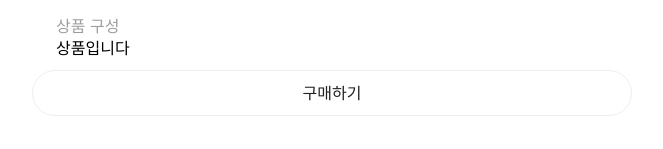
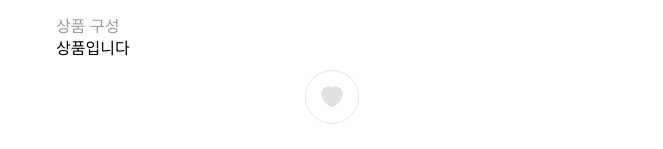
Before and after one commit to hyejinny97/bbangle, a Next.js app: page /products/1 in a window 1280 px wide. Shown: the part 803-952 px from the top of the page, without its empty margins (308-971 px from the left). Built offline with nearby package versions, Linux system fonts and the light colour scheme.

Commit message:
✨ Feat : 찜하기 버튼 생성

```diff
--- a/src/app/products/[id]/page.tsx
+++ b/src/app/products/[id]/page.tsx
@@ -1,9 +1,10 @@
 'use client';
 
-import Btn from '@/components/commons/button/client/Btn';
+import BtnHeart from '@/components/commons/button/client/Btn_heart';
 import Header from '@/components/commons/header/server/Header';
 import ProductImgs from '@/components/units/Detail/client/ProductImgs';
 import ProductInfo from '@/components/units/Detail/client/ProductInfo';
+import { useState } from 'react';
 
 const product = {
     id: 1,
@@ -17,12 +18,16 @@ const product = {
 };
 
 const ProductDetail = () => {
+    const [isLiked, setIsLiked] = useState(false);
+    const handleLikeClick = () => {
+        setIsLiked(!isLiked);
+    };
     return (
         <>
             <Header title="상품보기" />
             <ProductImgs product={product} />
             <ProductInfo product={product} />
-            <Btn title="구매하기" active={false} onClick={() => {}} />
+            <BtnHeart isLiked={isLiked} onClick={handleLikeClick} />
         </>
     );
 };
--- /dev/null
+++ b/src/components/commons/button/client/Btn_heart.tsx
@@ -0,0 +1,23 @@
+import React, { MouseEvent } from 'react';
+import Red from '@/components/commons/button/assets/icn_heart_red.svg';
+import Gray from '@/components/commons/button/assets/icn_heart_gray.svg';
+
+interface ButtonProps {
+    isLiked: boolean;
+    onClick: (_e: MouseEvent<HTMLButtonElement>) => void;
+}
+
+function BtnHeart({ isLiked, onClick }: ButtonProps) {
+    return (
+        <div className="w-full text-center ">
+            <button
+                className="border border-solid border-[#EEEEEE]-200 rounded-[999px] p-[13px]"
+                onClick={onClick}
+            >
+                <div className={isLiked ? 'animate-pop' : ''}>{isLiked ? <Red /> : <Gray />}</div>
+            </button>
+        </div>
+    );
+}
+
+export default BtnHeart;
--- a/tailwind.config.js
+++ b/tailwind.config.js
@@ -3,7 +3,17 @@ module.exports = {
     // tailwind CSS 를 적용할 경로를 app폴더내 모든 디렉토리내 js,ts,jsx,tsx파일에 적용
     content: ['./src/**/*.{js,ts,jsx,tsx}'],
     theme: {
-        extend: {}
+        extend: {
+            keyframes: {
+                pop: {
+                    '0%, 100%': { transform: 'scale(1)' },
+                    '50%': { transform: 'scale(1.2)' }
+                }
+            },
+            animation: {
+                pop: 'pop 0.4s ease-in-out'
+            }
+        }
     },
     plugins: []
 };
```
Also changed, not shown: src/components/commons/button/assets/icn_heart_gray.svg (added), src/components/commons/button/assets/icn_heart_red.svg (added).
